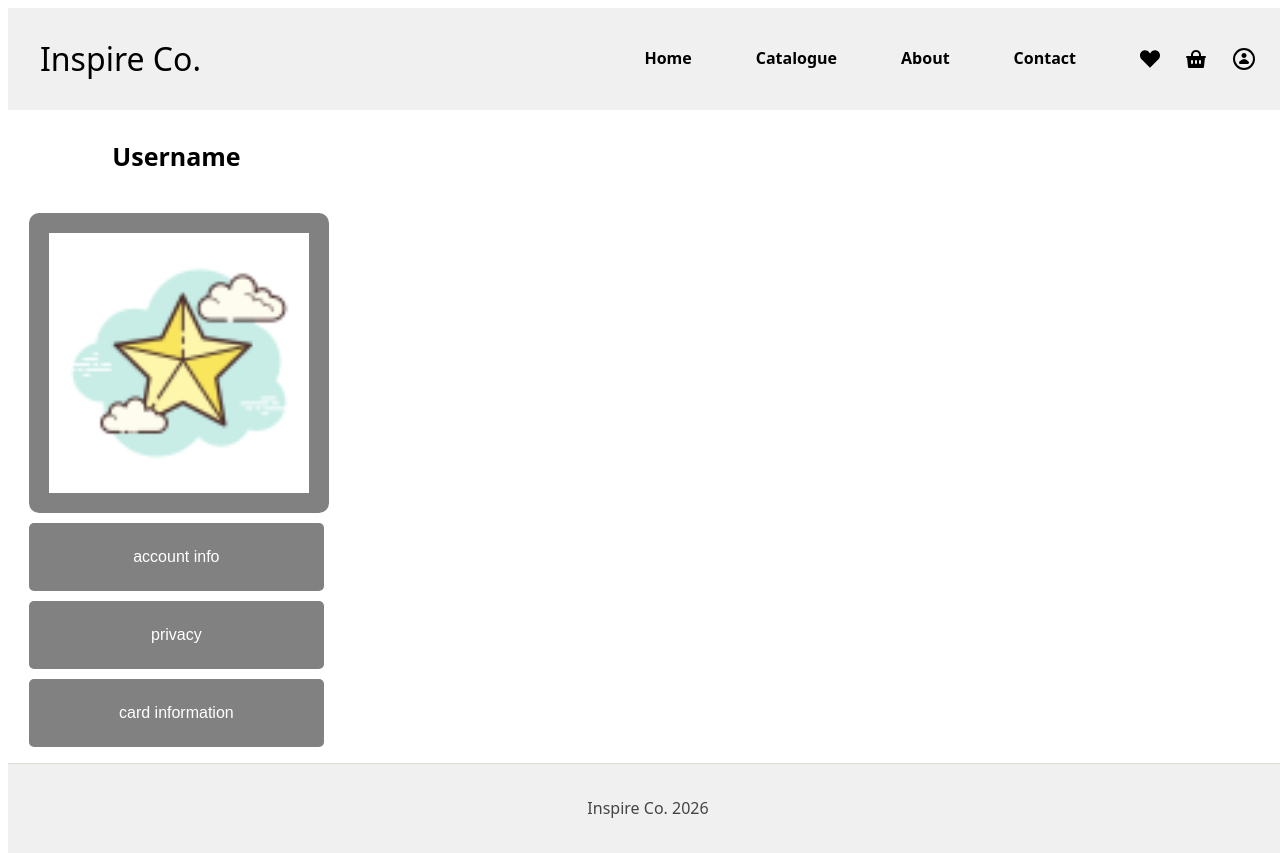
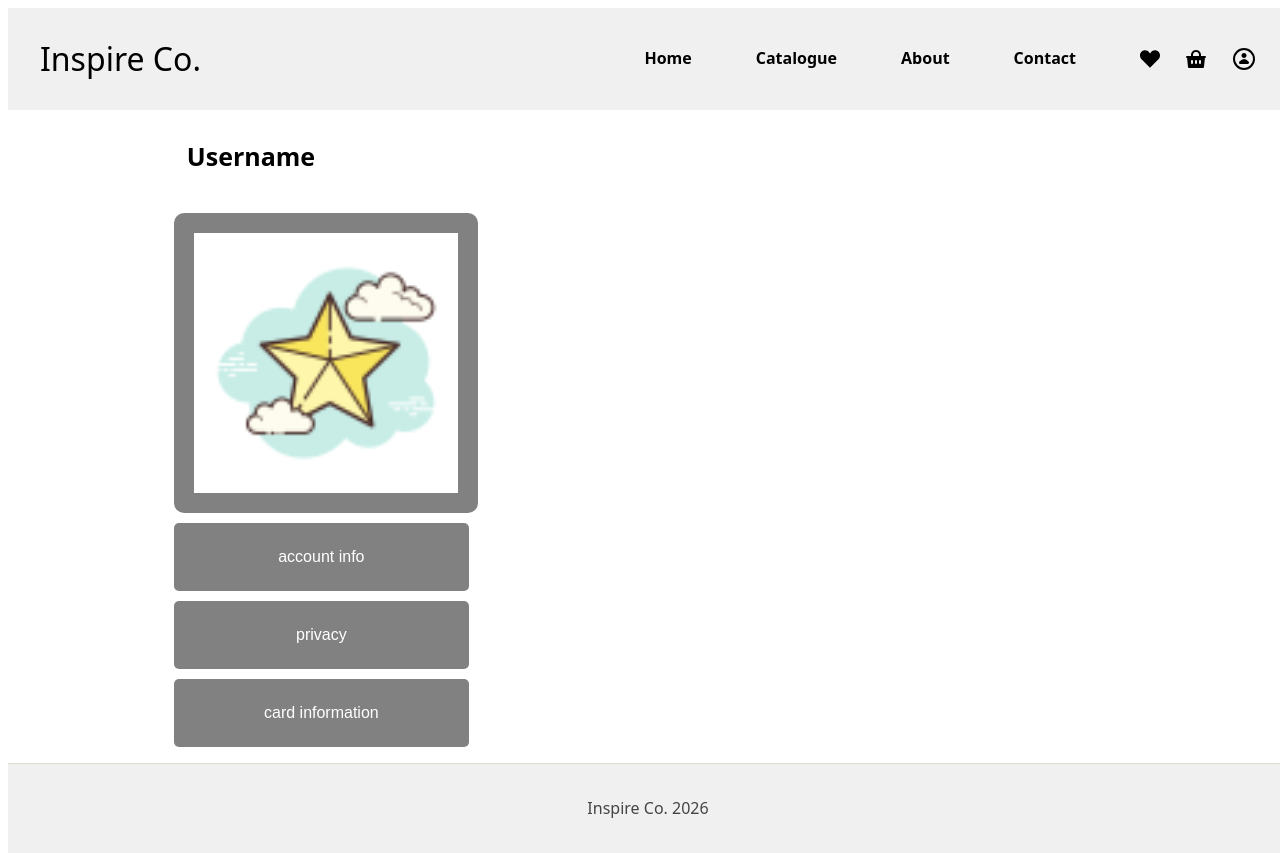
Before and after one commit to Amanda-Andrite/Tism-Central, a SvelteKit app: page /account in a window 1280 px wide. Built offline with nearby package versions, Linux system fonts and the light colour scheme.

Commit message:
slight adjustments

```diff
--- a/src/routes/account/+page.svelte
+++ b/src/routes/account/+page.svelte
@@ -131,7 +131,7 @@
     align-items: flex-start;
 }
 .account-icon {
-    width: 300px;
+    width: 19rem;
     height: 300px;
     margin-top: 20px;
     background-color: rgb(255, 255, 255);
@@ -139,7 +139,7 @@
     border-radius: 10px;
     justify-content: left;
     align-self: flex-start;
-    margin-left: 5px;
+    margin-left: 150px;
 }
 .account-username {
     margin-top: 10px;
@@ -160,7 +160,7 @@
     gap: 10px;
     margin-top: 10px;
     align-self: flex-start;
-    margin-left: 5px;
+    margin-left: 150px;
 }
 .account-settings-button {
     padding: 25px 90px;
@@ -182,9 +182,9 @@
     flex-direction: column;
     padding-top: 100px;
     padding-left: 50px;
+    padding-right: 150px;
     gap: 50px;
-    width: 1000px;
-
+    width: 80%;
 
 }
 .settings-information label {
```
